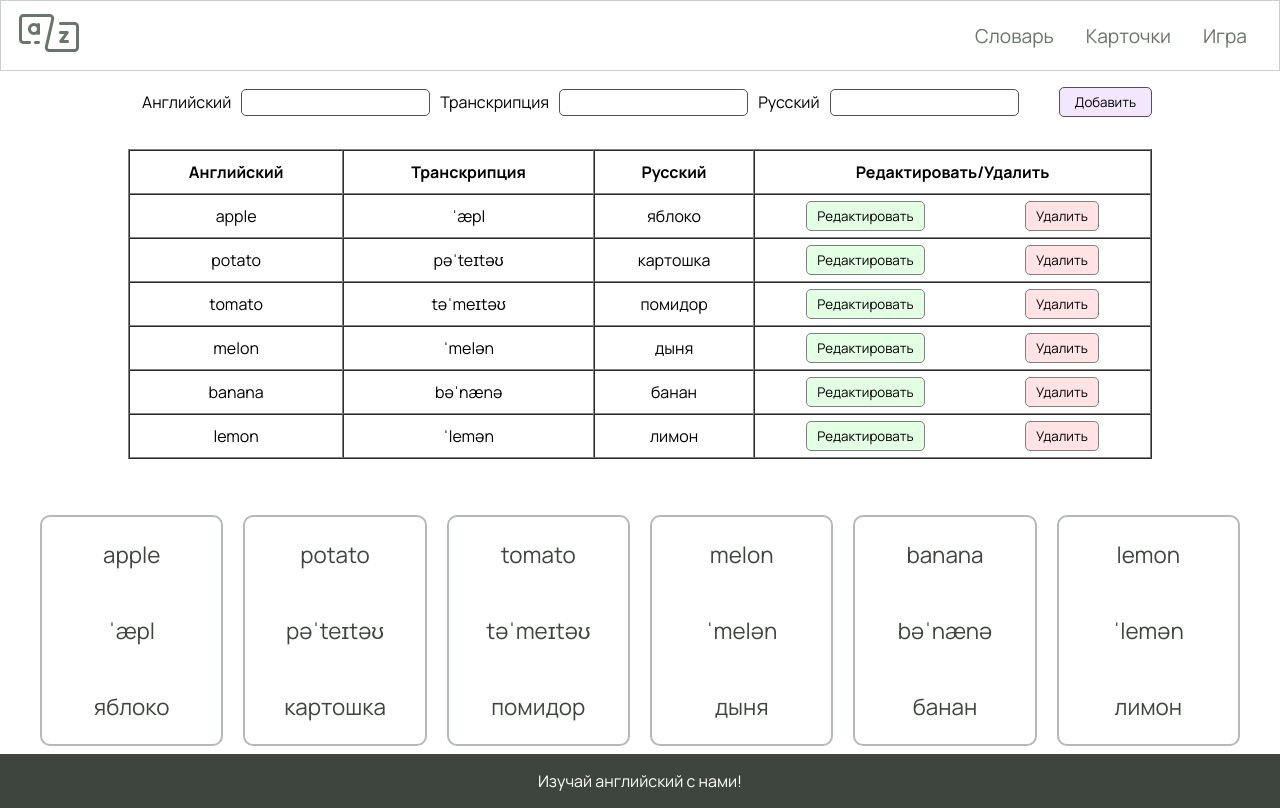
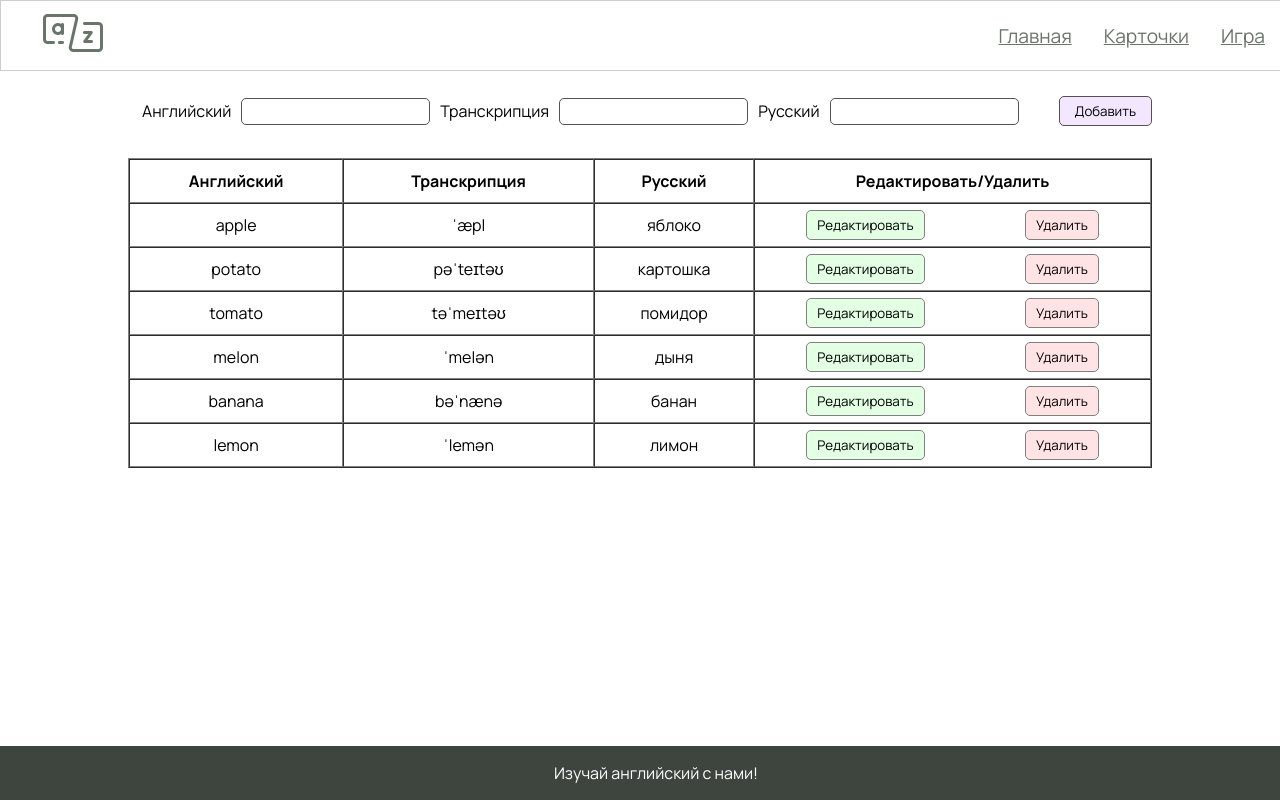
Before and after one commit to EkaterinaPashina/Letter, a React (Create React App) app in the folder letter/: page / in a window 1280 px wide. Built offline with nearby package versions, Linux system fonts and the light colour scheme.

Commit message:
added routing

```diff
--- a/letter/package.json
+++ b/letter/package.json
@@ -8,6 +8,7 @@
     "@testing-library/user-event": "^13.5.0",
     "react": "^18.2.0",
     "react-dom": "^18.2.0",
+    "react-router-dom": "^6.22.3",
     "react-scripts": "5.0.1",
     "web-vitals": "^2.1.4"
   },
--- a/letter/src/App.jsx
+++ b/letter/src/App.jsx
@@ -2,25 +2,29 @@ import React from 'react';
 import './App.css';
 import Header from './components/header/header';
 import Footer from './components/footer/footer';
-import Main from './components/main/main';
 import Table from './components/table/table';
 import AddLine from './components/addLine/addLine';
 import Card from './components/card/card';
+import Missing from './components/missing/missing';
+import { BrowserRouter as Router, Routes, Route } from 'react-router-dom';
 
 
 
 class App extends React.Component {
   render() {
     return (
-      <>
-        <Header />
-        <AddLine />
-        {/* <Main /> */}
-        <Table />
-        <Card />
-        <Footer />
-
-      </>
+      <Router>
+        <>
+          <Header />
+          <Routes>
+            {/* <Route path='/' element={<AddLine />} /> */}
+            <Route path='/' element={<Table />} />
+            <Route path='/cards' element={<Card />} />
+            <Route path="*" element={<Missing />} />
+          </Routes>
+          <Footer />
+        </>
+      </Router>
     );
   }
 };
--- a/letter/src/components/addLine/addLine.css
+++ b/letter/src/components/addLine/addLine.css
@@ -1,5 +1,6 @@
 .addLine {
-    margin: 1rem auto;
+    margin: auto;
+    margin-top: 6rem;
     display: flex;
     justify-content: space-around;
     max-width: 1000px;
--- a/letter/src/components/card/card.css
+++ b/letter/src/components/card/card.css
@@ -1,4 +1,5 @@
 .card__container {
+    margin-top: 6rem;
     max-width: 1200px;
     display: flex;
     gap: 20px;
--- a/letter/src/components/footer/footer.css
+++ b/letter/src/components/footer/footer.css
@@ -6,9 +6,9 @@
     text-align: center;
     color: #fff;
 
-    /* position: fixed;
+    margin-top: 0.5rem;
+    position: fixed;
+    bottom: 0;
+    left: 0;
     width: 100%;
-    bottom: 0;
-    left: 0; */
-    margin-top: 0.5rem;
 }
--- a/letter/src/components/header/header.css
+++ b/letter/src/components/header/header.css
@@ -5,8 +5,12 @@
     display:flex;
     justify-content: space-between;
     align-items: center;
-    padding: 0 1rem;
     border: 1px solid #ccd0cc;
+
+    position: fixed;
+    top: 0;
+    left: 0;
+    width: 100%;
 }
 
 .header__list {
--- a/letter/src/components/header/header.jsx
+++ b/letter/src/components/header/header.jsx
@@ -1,6 +1,7 @@
 import React from 'react';
 import Logo from '../logo/logo';
 import './header.css';
+import { BrowserRouter as Router, Routes, Route, Link } from 'react-router-dom';
 
 export default class Header extends React.Component {
     render() {
@@ -9,16 +10,11 @@ export default class Header extends React.Component {
                 <Logo />
                 <nav>
                     <ul className="header__list">
-                        <li><a className="header__list-item">Словарь</a></li>
-                        <li><a className="header__list-item">Карточки</a></li>
-                        <li><a className="header__list-item">Игра</a></li>
+                        <li><Link to="/" className="header__list-item">Главная</Link></li>
+                        <li><Link to="/cards" className="header__list-item">Карточки</Link></li>
+                        <li><Link to="/game" className="header__list-item">Игра</Link></li>
                     </ul>
                 </nav>
-                {/*
-                <div className="user">
-                    <a className="user__log-in">Вход</a>
-                    <a className="user__sign-up">Регистрация</a>
-                </div> */}
             </header>
         )
     }
--- a/letter/src/components/logo/logo.css
+++ b/letter/src/components/logo/logo.css
@@ -1,5 +1,6 @@
 .logo__container {
     max-width: 5vw;
+    padding-left: 40px;
 }
 
 .logo__img {
--- a/letter/src/components/logo/logo.jsx
+++ b/letter/src/components/logo/logo.jsx
@@ -1,15 +1,18 @@
 import React from 'react';
 import logo from './logo.png';
 import './logo.css';
+import { Link } from 'react-router-dom';
 
 export default class Logo extends React.Component {
     render() {
         return (
-            <div className="logo__container">
-                <div className="logo__img">
-                    <img className="logo__image" src={logo} alt="Logo" />
+            <Link to="/">
+                <div className="logo__container">
+                    <div className="logo__img">
+                        <img className="logo__image" src={logo} alt="Logo" />
+                    </div>
                 </div>
-            </div>
+            </Link>
         )
     }
 }
--- /dev/null
+++ b/letter/src/components/missing/missing.css
@@ -0,0 +1,5 @@
+.lostPage {
+    padding-top: 12rem;
+    text-align: center;
+    color:black;
+}
--- /dev/null
+++ b/letter/src/components/missing/missing.jsx
@@ -0,0 +1,12 @@
+import React from 'react';
+import './missing.css';
+
+function Missing() {
+    return (
+        <>
+            <h1 className="lostPage">Страничка потерялась</h1>
+        </>
+    )
+}
+
+export default Missing;
--- a/letter/src/components/table/table.jsx
+++ b/letter/src/components/table/table.jsx
@@ -1,10 +1,12 @@
 import React from 'react';
 import './table.css';
 import dictionary from '../words/words';
+import AddLine from '../addLine/addLine';
 
 function Table() {
     return (
         <>
+            <AddLine />
             <table className="table" border="1" border-collapse="collapse" align="center" cellSpacing="0">
                 <tbody>
                     <tr>
```
Also changed, not shown: letter/src/components/logo/letter-logo.png (deleted), 1 other file (tests, documents, lock files or other folders).
